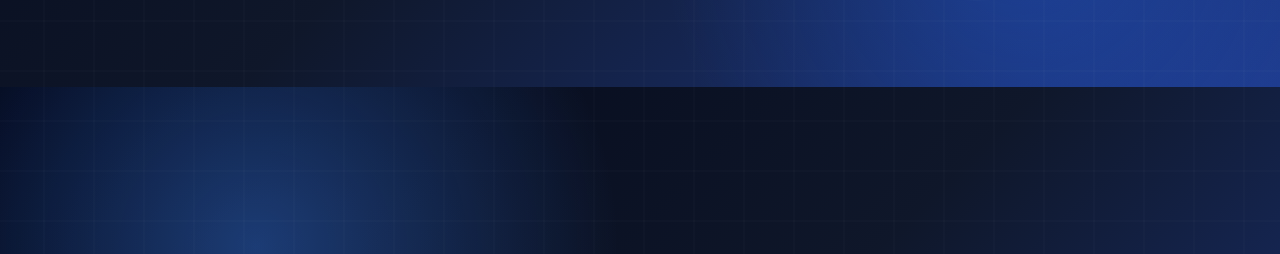
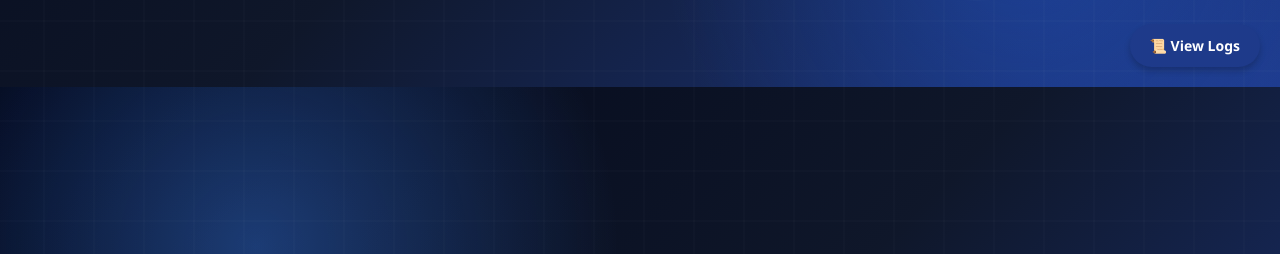
Before and after one commit to GaneshSutar4821/nexus-it-asset-management, a Flask app: page /portal in a window 1280 px wide; the page is wider, and only the part inside the window is pictured. Shown: the part 713-967 px from the top of that part. Run offline with Flask 3, Linux system fonts and the light colour scheme; a user stored in the database is signed in.

Commit message:
Add Audit Logs page and template

```diff
--- a/templates/portal.html
+++ b/templates/portal.html
@@ -239,6 +239,26 @@
             bottom: 10%;
             right: 10%;
         }
+        .audit-fab {
+            position: fixed;
+            bottom: 20px;
+            right: 20px;
+            background-color: #1e3a8a; /* Your primary blue */
+            color: white;
+            padding: 12px 20px;
+            border-radius: 50px; /* Makes it pill-shaped */
+            text-decoration: none;
+            font-size: 14px;
+            font-weight: bold;
+            box-shadow: 0 4px 6px rgba(0,0,0,0.2);
+            z-index: 9999; /* Ensures it stays on top of everything */
+            transition: transform 0.2s;
+       }
+
+        .audit-fab:hover {
+            transform: scale(1.05);
+            background-color: #312e81;
+       }
 
         @keyframes moveGrid {
             0% {
@@ -382,6 +402,7 @@
                     </div>
                 </div>
             </a>
+            <a href="/audit_logs" class="audit-fab">📜 View Logs</a>
         </div>
 
         {% if role == 'User' %}
```
